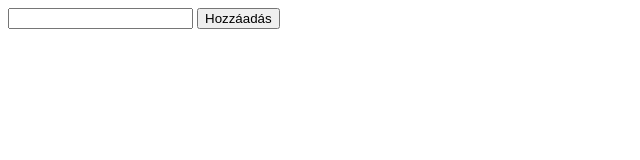
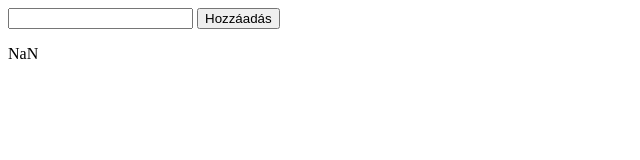
Before and after one commit to RobozPeter/git_tasks, a plain HTML site: page index.html in a window 1280 px wide. Both pictures are taken after a click on the button "Hozzáadás". Shown: the full height of the page, 0-640 px from the left. Drawn offline with Linux system fonts and the light colour scheme.

Commit message:
3.feladat elemek kiirasa kepernyore

```diff
--- a/index.html
+++ b/index.html
@@ -9,6 +9,8 @@
     <div>
         <input type="number" id="szamok">
         <button id="button">Hozzáadás</button>
+
+        <p id="output"></p>
     </div>
 
     <script src="main.js"></script>
--- a/main.js
+++ b/main.js
@@ -1,8 +1,10 @@
 
 let numbers = [];
+
 document.getElementById("button").addEventListener("click",()=>{
     console.log("hello")
     let num =document.getElementById("szamok").value;
     numbers.push(parseInt(num));
     console.log(numbers)
+    document.getElementById("output").innerText = numbers
 })
```
